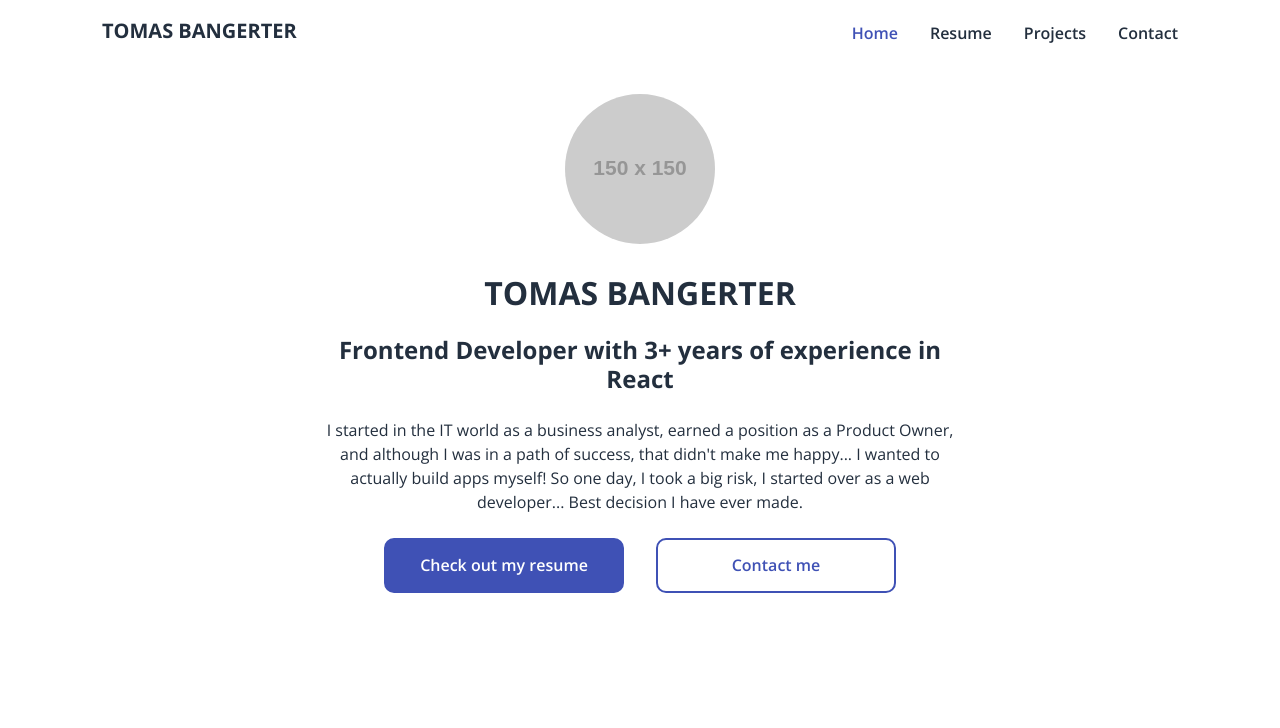
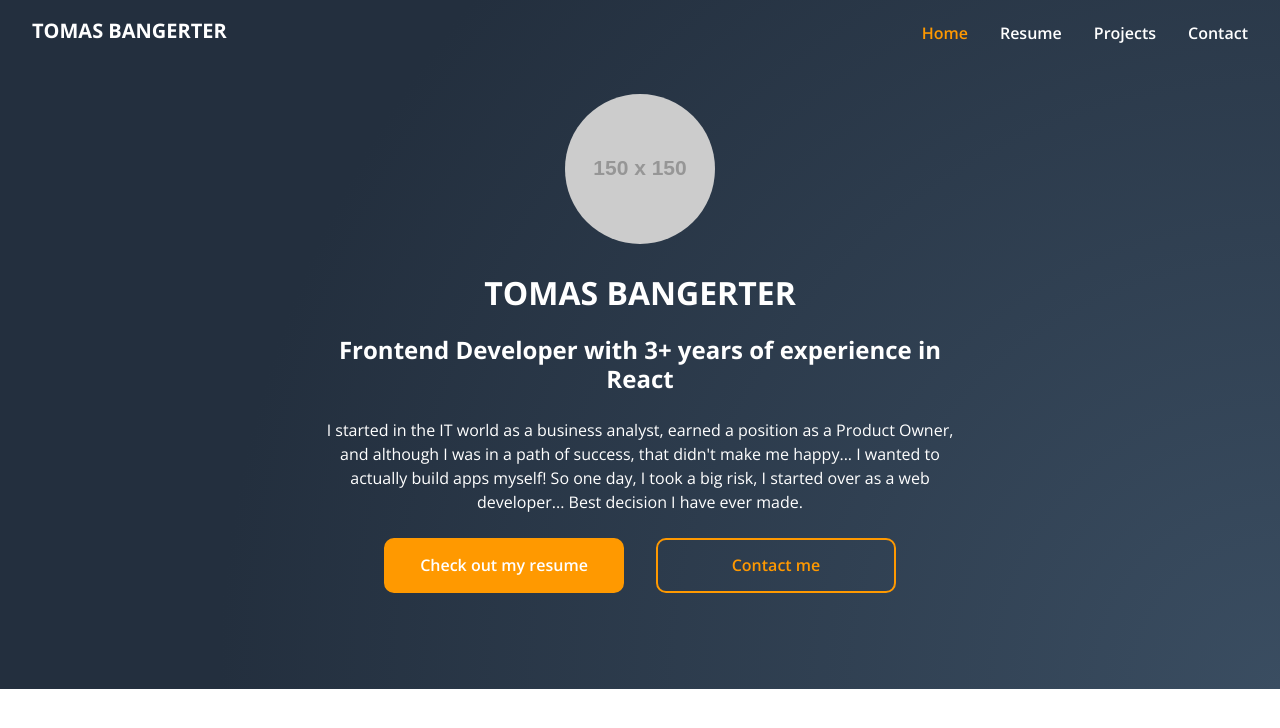
Before and after one commit to tommynueve/personal-website, a Next.js app: page / in a window 1280 px wide. Shown: the top 728 px of the page. Built offline with nearby package versions, Linux system fonts and the light colour scheme.

Commit message:
Added some color to the different controls and backgrounds.

```diff
--- a/components/buttons/Buttons.module.scss
+++ b/components/buttons/Buttons.module.scss
@@ -16,11 +16,10 @@
 }
 
 .secondary {
-  background-color: colors.$white;
+  background-color: transparent;
   color: colors.$primary;
 
   &:hover {
-    background-color: colors.$white;
     transform: translate(0px, -3px);
   }
 }
--- a/components/navbar/MenuLinkItem.module.scss
+++ b/components/navbar/MenuLinkItem.module.scss
@@ -10,7 +10,7 @@
   margin-top: 0.3rem;
 
   @include mixins.mq(sm) {
-    color: colors.$black;
+    color: inherit;
   }
 
   &:hover {
--- a/sections/layout/Layout.module.scss
+++ b/sections/layout/Layout.module.scss
@@ -1,6 +1,9 @@
+@use '@styles/colors';
+
 .layout {
-  max-width: 1140px;
   margin: 0 auto;
+  background-image: colors.$dark-blue-bg;
+  color: colors.$white;
   main {
     padding: 2rem 1rem 5rem 1rem;
   }
--- a/styles/_colors.scss
+++ b/styles/_colors.scss
@@ -1,4 +1,7 @@
-$primary: #3f51b5;
+$primary: #f90;
 $grey: #9e9e9e;
 $white: #fff;
 $black: #232f3e;
+$dark-blue: #3a4d61;
+
+$dark-blue-bg: radial-gradient(circle farthest-corner at 100% 100%, $dark-blue, $black 73%);
```
